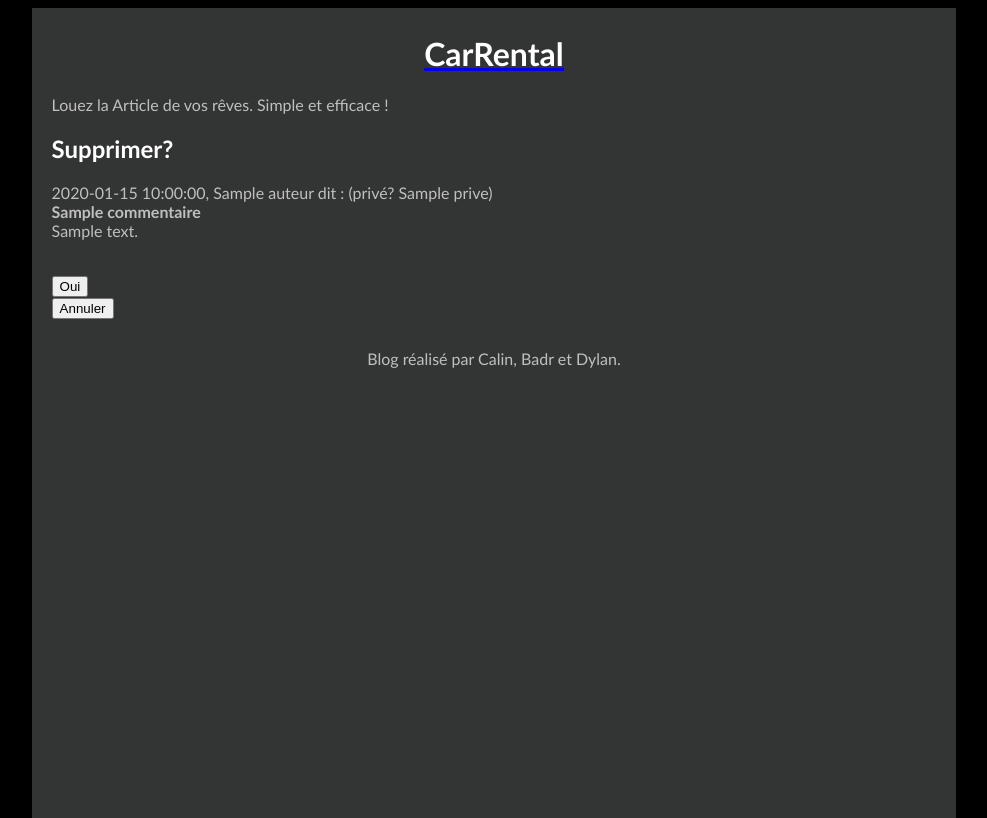
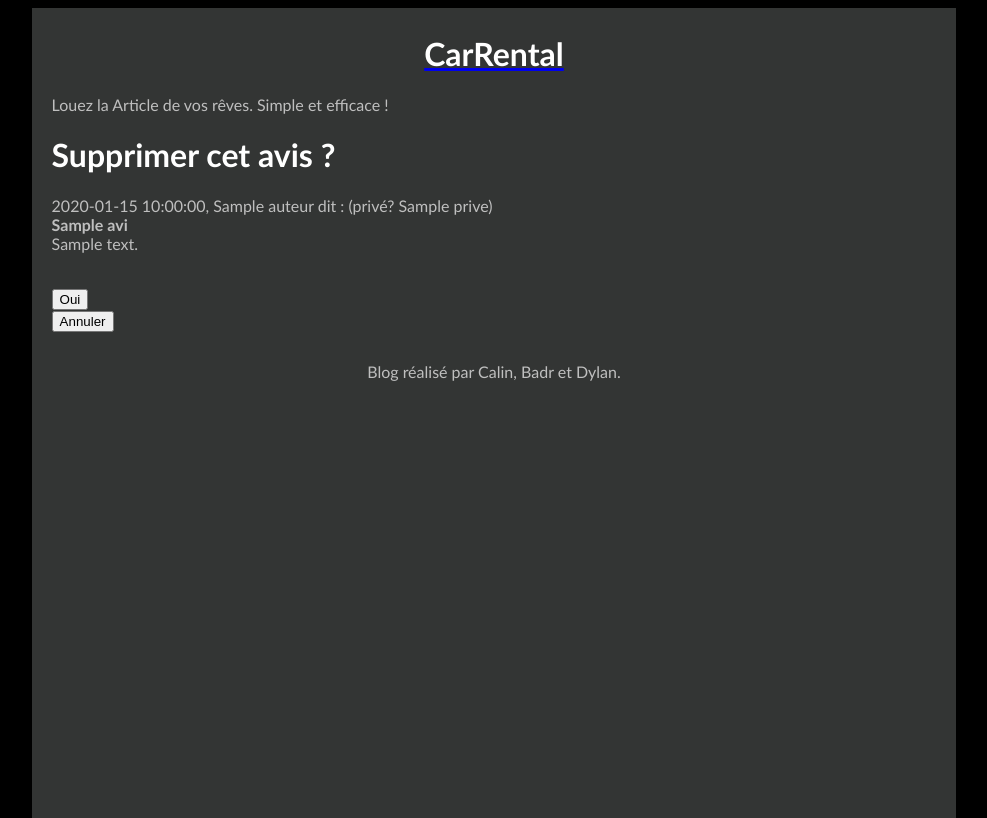
Before and after one commit to CalinSanduta/CarRental, a PHP site: template Vue/vueConfirmer.php in a window 1280 px wide. Shown: the whole page, without its empty margins (146-1133 px from the left). Run offline with PHP 8.4, Linux system fonts and the light colour scheme; the template is opened without the code that fills it: most values are stand-ins (such as "Sample title", 1, 10 or a date in 2020).

Commit message:
FAIT : Adapter vueConfirmer

```diff
--- a/Vue/vueConfirmer.php
+++ b/Vue/vueConfirmer.php
@@ -1,24 +1,24 @@
-<?php $titre = "Supprimer - " . $commentaire['titre']; ?>
+<?php $titre = "Supprimer - " . $avis['titre']; ?>
 <?php ob_start(); ?>
-<Article>
+<Voiture>
     <header>
         <p><h1>
-            Supprimer?
+            Supprimer cet avis ?
         </h1>
-        <?= $commentaire['date'] ?>, <?= $commentaire['auteur'] ?> dit : (privé? <?= $commentaire['prive'] ?>)<br/>
-        <strong><?= $commentaire['titre'] ?></strong><br/>
-        <?= $commentaire['texte'] ?>
+        <?= $avis['date'] ?>, <?= $avis['auteur'] ?> dit : (privé? <?= $avis['prive'] ?>)<br/>
+        <strong><?= $avis['titre'] ?></strong><br/>
+        <?= $avis['texte'] ?>
         </p>
     </header>
-</Article>
+</Voiture>
 
 <form action="index.php?action=supprimer" method="post">
-    <input type="hidden" name="id" value="<?= $commentaire['id'] ?>" /><br />
+    <input type="hidden" name="id" value="<?= $avis['id'] ?>" /><br />
     <input type="submit" value="Oui" />
 </form>
 <form action="index.php" method="get" >
-    <input type="hidden" name="action" value="Article" />
-    <input type="hidden" name="id" value="<?= $commentaire['Article_id'] ?>" />
+    <input type="hidden" name="action" value="Voiture" />
+    <input type="hidden" name="id" value="<?= $avis['Voiture_id'] ?>" />
     <input type="submit" value="Annuler" />
 </form>
 <?php $contenu = ob_get_clean(); ?>
```
